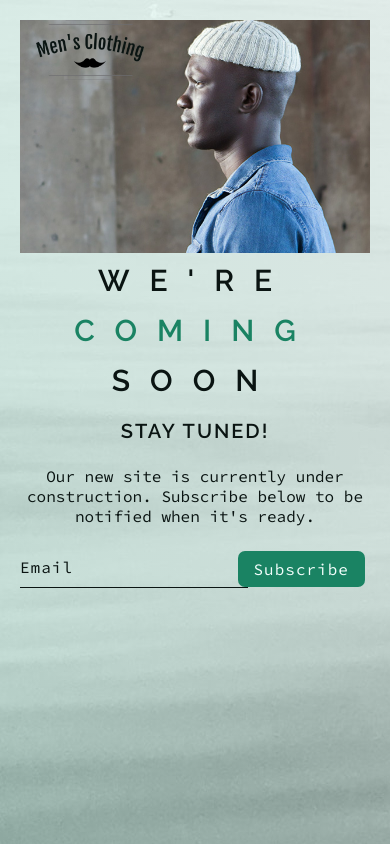
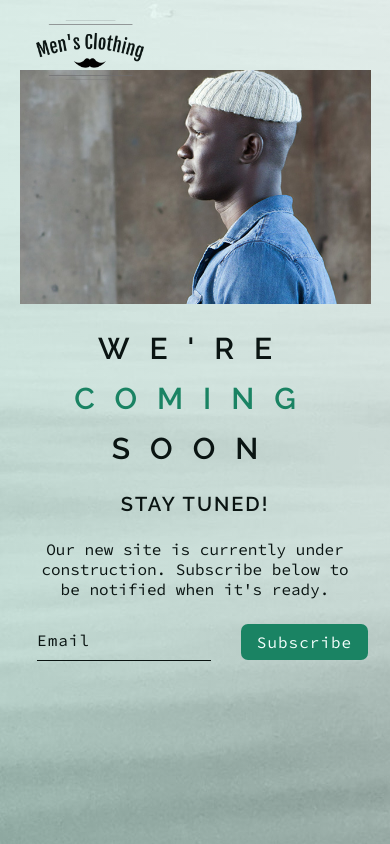
Before and after one commit to mlbakke/coming-soon-landing-page, a website: page index.html in a window 390 px wide. Drawn offline with Linux system fonts and the light colour scheme.

Commit message:
compiled sass

```diff
--- a/css/style.css
+++ b/css/style.css
@@ -21,7 +21,7 @@ body {
     color: #1a8363; }
   .heading--3 {
     display: block; }
-  @media only screen and (max-width: 1650px) {
+  @media only screen and (max-width: 1800px) {
     .heading {
       font-size: 4rem;
       line-height: 6rem; } }
@@ -32,7 +32,7 @@ body {
     .heading {
       font-size: 3rem;
       line-height: 5rem; } }
-  @media only screen and (max-width: 1050px) {
+  @media only screen and (max-width: 900px) {
     .heading--1 {
       display: block; } }
 
@@ -56,7 +56,7 @@ body {
   @media only screen and (max-width: 1200px) {
     .infobox__text--captivate {
       display: none; } }
-  @media only screen and (max-width: 1050px) {
+  @media only screen and (max-width: 900px) {
     .infobox__text--captivate {
       display: block; } }
 
@@ -102,10 +102,18 @@ body {
     position: absolute;
     left: calc(65% + 3rem); }
   @media only screen and (max-width: 1300px) {
-    .email-form__input:focus ~ label {
-      top: -2rem; }
+    .email-form__input {
+      width: 60%; }
+      .email-form__input:focus ~ label {
+        top: -2rem; }
     .email-form__submit {
-      left: calc(55% + 2.5rem);
+      left: calc(60% + 2rem);
+      padding: .8rem 1.6rem; } }
+  @media only screen and (max-width: 900px) {
+    .email-form__input {
+      width: 55%; }
+    .email-form__submit {
+      left: calc(55% + 3rem);
       padding: .8rem 1.6rem; } }
 
 .infobox {
@@ -113,7 +121,9 @@ body {
   width: 65%;
   position: relative;
   display: flex;
+  flex-direction: row-reverse;
   align-items: stretch;
+  justify-content: space-between;
   box-sizing: border-box;
   margin: auto;
   margin-top: 50vh;
@@ -122,7 +132,7 @@ body {
   .infobox__left {
     width: 55%;
     margin: 0 15rem;
-    margin-top: 10vh;
+    margin-top: 7vh;
     box-sizing: border-box; }
   .infobox__logo {
     position: absolute;
@@ -130,7 +140,7 @@ body {
     left: 3rem;
     top: -1rem; }
   .infobox__hero {
-    width: 60%;
+    width: 50%;
     min-width: 30rem; }
     .infobox__hero--img {
       width: 100%;
@@ -139,21 +149,21 @@ body {
   .infobox__text {
     margin: 4rem 0; }
   @media only screen and (max-width: 1400px) {
+    .infobox {
+      width: 75%; }
+      .infobox__left {
+        margin-top: 6rem; } }
+  @media only screen and (max-width: 1300px) {
     .infobox__left {
-      margin-top: 6rem; } }
-  @media only screen and (max-width: 1300px) {
-    .infobox {
-      margin-left: calc(35% / 2.5); }
-      .infobox__text {
-        margin: 2rem 0; } }
-  @media only screen and (max-width: 1300px) {
+      margin-right: 15%;
+      padding-top: 1rem; }
     .infobox__text {
-      margin: 1rem 0 2.5rem; } }
-  @media only screen and (max-width: 1050px) {
+      margin: 1.5rem 0 2.5rem; } }
+  @media only screen and (max-width: 900px) {
     .infobox {
       transform: translateY(0);
       margin: 0 auto;
-      padding: 10%;
+      padding: 5%;
       box-shadow: none;
       display: inline-block;
       height: 100vh;
@@ -161,16 +171,18 @@ body {
       background-color: transparent; }
       .infobox__left {
         width: 100%;
-        margin: 0; }
+        margin: 0;
+        padding: 5%; }
       .infobox__hero {
-        width: 100%; } }
-  @media only screen and (max-width: 600px) {
-    .infobox {
-      padding: 2rem; }
-      .infobox__left {
         width: 100%;
-        margin: 0 auto; } }
+        margin-top: 5rem; }
+        .infobox__hero--img {
+          max-height: 35rem;
+          object-position: 50% 0%; } }
 
 body {
   overflow: hidden;
   background-image: linear-gradient(to top right, rgba(122, 253, 214, 0.2), rgba(199, 253, 238, 0.2)), url(../../images/water-bw.jpg); }
+  @media only screen and (max-width: 900px) {
+    body {
+      overflow: auto; } }
```
